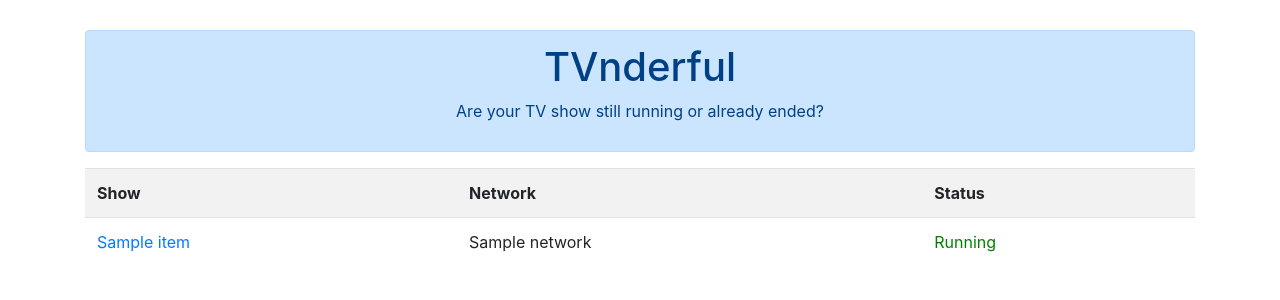
After one commit to greevin/tvnderful, a Django app: page / in a window 1280 px wide. The commit adds this page. Shown: the top 300 px of the page. Run offline with Django 3.2, Linux system fonts and the light colour scheme; tables that the repository leaves empty hold one stand-in row (values such as "Sample post"); a database or web service that is not in the repository returns one stand-in record (values such as "Sample title"); data that the repository does not hold is empty; some libraries are stand-ins or nearby versions.

Commit message:
Corrigido a URL e adicionado novas páginas para mostrar todas as séries

```diff
--- /dev/null
+++ b/tvnderfulApp/templates/base.html
@@ -0,0 +1,18 @@
+<!doctype html>
+<html lang="pt-br">
+<head>
+    <meta charset="UTF-8">
+    <meta name="viewport"
+          content="width=device-width, user-scalable=no, initial-scale=1.0, maximum-scale=1.0, minimum-scale=1.0">
+    <meta http-equiv="X-UA-Compatible" content="ie=edge">
+    <link href="https://stackpath.bootstrapcdn.com/bootstrap/4.3.1/css/bootstrap.min.css" rel="stylesheet" integrity="sha384-ggOyR0iXCbMQv3Xipma34MD+dH/1fQ784/j6cY/iJTQUOhcWr7x9JvoRxT2MZw1T" crossorigin="anonymous">
+    <title>{% block title %}{% endblock %}</title>
+</head>
+<body>
+    <div class="container" style="margin-top:30px">
+        {% block main %}
+        {% endblock %}
+    </div>
+
+</body>
+</html>
--- /dev/null
+++ b/tvnderfulApp/templates/show-index.html
@@ -0,0 +1,35 @@
+{% extends 'base.html' %}
+
+{% block title %} TVnderful {% endblock %}
+
+{% block main %}
+
+    <div class="alert alert-primary text-center" role="alert">
+        <h1>TVnderful</h1>
+        <p>Are your TV show still running or already ended?</p>
+    </div>
+
+    <table class="table table-striped">
+        <tr>
+            <th>Show</th>
+            <th>Network</th>
+            <th>Status</th>
+        </tr>
+        {% for show in shows|dictsort:"name" %}
+        {% if show.status == "Running" %}
+        <tr>
+            <td><a href="{% url 'show_list' show.id %}">{{ show.name }}</a></td>
+            <td>{{ show.network.name }}</td>
+            <td style="color:green">{{ show.status }}</td>
+        </tr>
+        {% else %}
+        <tr>
+            <td><a href="{% url 'show_list' show.id %}">{{ show.name }}</a></td>
+            <td>{{ show.network.name }}</td>
+            <td style="color:red">{{ show.status }}</td>
+        </tr>
+        {% endif %}
+        {% endfor %}
+    </table>
+
+{% endblock %}
--- a/tvnderfulApp/urls.py
+++ b/tvnderfulApp/urls.py
@@ -1,7 +1,8 @@
 from django.urls import path
-from .views import series_list, episode_detail
+from .views import series_list, episode_detail, show_index
 
 urlpatterns = [
-    path('list/', series_list, name="series_list"),
+    path('show/<int:id>', series_list, name="show_list"),
     path('detail/<int:id>/', episode_detail, name="episode_detail"),
+    path('', show_index, name="show_index")
 ]
--- a/tvnderfulApp/views.py
+++ b/tvnderfulApp/views.py
@@ -1,18 +1,22 @@
 from django.shortcuts import render
 import requests
-from datetime import datetime
 
-def series_list(request):
-    url = 'http://api.tvmaze.com/singlesearch/shows?q=elementary&embed=episodes'
-    r = requests.get(url)
 
-    response_dict = r.json()
+def series_list(request, id):
+    # http://api.tvmaze.com/shows/1
+    show_url = 'http://api.tvmaze.com/shows/' + str(id)
+    episodes_url = 'http://api.tvmaze.com/shows/' + str(id) + '/episodes'
+    show_info = requests.get(show_url)
+    episodes_info = requests.get(episodes_url)
 
-    series_id = response_dict['id']
-    series_name = response_dict['name']
-    series_summary = response_dict['summary']
-    series_network = response_dict['network']['name']
-    series_episode = response_dict['_embedded']['episodes']
+    show_dict = show_info.json()
+    episodes_dict = episodes_info.json()
+
+    series_id = show_dict['id']
+    series_name = show_dict['name']
+    series_summary = show_dict['summary']
+    series_network = show_dict['network']['name']
+    series_episode = episodes_dict
 
     return render(request, 'series-list.html',
                   {
@@ -47,3 +51,11 @@ def episode_detail(request, id):
                       'episode_summary': episode_summary,
                       'episode_image': episode_image
                   })
+
+def show_index(request):
+    url = 'http://api.tvmaze.com/shows'
+    r = requests.get(url)
+
+    shows = r.json()
+
+    return render(request, 'show-index.html', {'shows': shows})
--- a/tvnderfulProj/urls.py
+++ b/tvnderfulProj/urls.py
@@ -19,5 +19,5 @@ from tvnderfulApp import urls as series_urls
 
 urlpatterns = [
     path('admin/', admin.site.urls),
-    path('tvnderful/', include(series_urls)),
+    path('', include(series_urls)),
 ]
```
Also changed, not shown: tvnderfulApp/templates/episode-detail.html (+19 -16 lines), tvnderfulApp/templates/series-list.html (+9 -21 lines).
